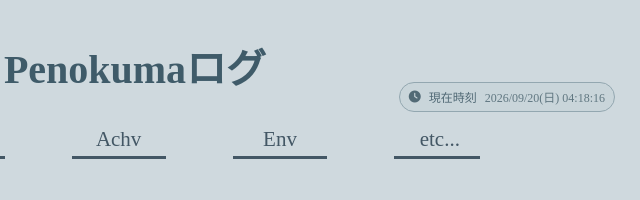
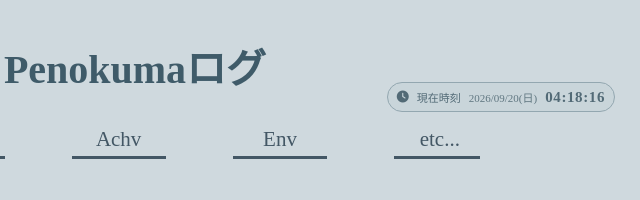
Before and after one commit to F-tmk/penokumaLOG, a plain HTML site: page index/index.html in a window 1280 px wide. Shown: the top 200 px of the page, 505-1145 px from the left. Drawn offline with Linux system fonts and the light colour scheme.

Commit message:
現在時刻表示の視認性改善

```diff
--- a/index/style.css
+++ b/index/style.css
@@ -38,7 +38,7 @@
 
 .rtime-label {
 	color: var(--time);
-	font-size: 12px;
+	font-size: 11px;
 }
 
 .rtime i {
@@ -46,8 +46,25 @@
 }
 
 .rtime time {
+	display: inline-flex;
+	align-items: baseline;
+	gap: 8px;
 	white-space: nowrap;
 	font-variant-numeric: tabular-nums;
+	line-height: 1.2;
+}
+
+.rtime-date {
+	color: var(--muted);
+	font-size: 11px;
+	font-weight: 400;
+}
+
+.rtime-clock {
+	color: var(--time);
+	font-size: 15px;
+	font-weight: 600;
+	letter-spacing: 0.04em;
 }
 
 @media (max-width: 600px) {
@@ -60,6 +77,14 @@
 
 	.rtime-label {
 		display: none;
+	}
+
+	.rtime-date {
+		font-size: 10px;
+	}
+
+	.rtime-clock {
+		font-size: 14px;
 	}
 }
 html {
--- a/index/timer.js
+++ b/index/timer.js
@@ -1,9 +1,13 @@
-const clockFormatter = new Intl.DateTimeFormat("ja-JP", {
+const dateFormatter = new Intl.DateTimeFormat("ja-JP", {
     timeZone: "Asia/Tokyo",
     year: "numeric",
     month: "2-digit",
     day: "2-digit",
-    weekday: "short",
+    weekday: "short"
+});
+
+const timeFormatter = new Intl.DateTimeFormat("ja-JP", {
+    timeZone: "Asia/Tokyo",
     hour: "2-digit",
     minute: "2-digit",
     second: "2-digit",
@@ -18,7 +22,15 @@ function updateClock() {
     }
 
     const now = new Date();
-    clock.textContent = clockFormatter.format(now);
+    const date = document.createElement("span");
+    date.className = "rtime-date";
+    date.textContent = dateFormatter.format(now);
+
+    const time = document.createElement("span");
+    time.className = "rtime-clock";
+    time.textContent = timeFormatter.format(now);
+
+    clock.replaceChildren(date, time);
     clock.dateTime = now.toISOString();
 }
 
```
